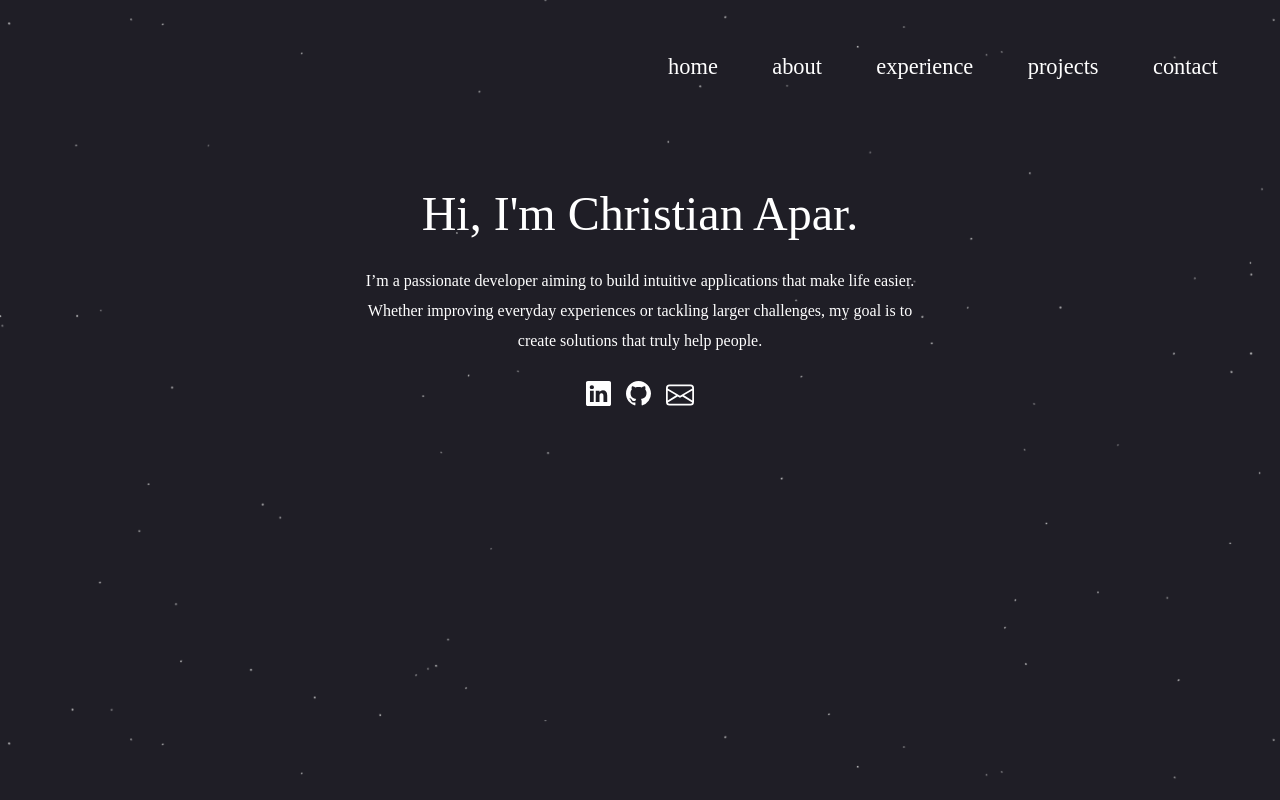
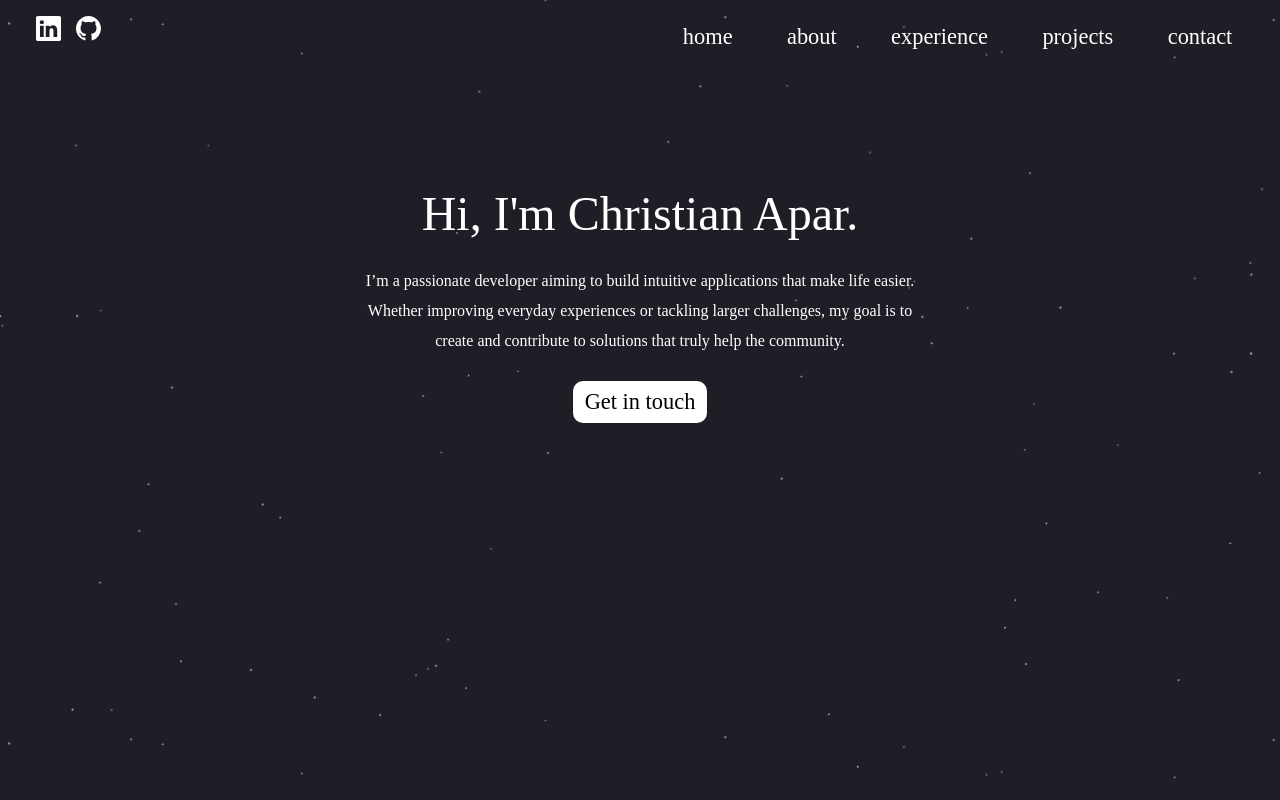
Before and after one commit to cjapar2/portfolio-astro, an Astro site: page / in a window 1280 px wide. Built offline with nearby package versions, Linux system fonts and the light colour scheme; Astro itself is replaced by a stand-in of ours; a web font is replaced by a local one.

Commit message:
Moved icon tray to top left. Edited About.astro text. Added resume section (WIP).

```diff
--- a/src/components/About.astro
+++ b/src/components/About.astro
@@ -1,28 +1,18 @@
 <div id="about">
   <h2>About Me</h2>
   <p>
-    In 2019, I started pursuing my Bachelor’s degree for computer science at
-    U.C. Santa Cruz. I admit I wasn’t sure where to take my career at first. I
-    was a “late bloomer” in my class. I met people who already an eye for a
-    certain field, but I was still figuring myself out, even two years later.<br
-    /><br />
-
-    In 2022, I enrolled into a Full Stack Applications class, which is where my
-    interest in web development began. I picked up HTML/CSS and JavaScript quick
-    and I came to love building web apps from the ground up. I never realized
-    the intricacies of how websites create various design elements and
-    interactions. I enjoyed every moment of developing each of my assignments
-    and this made me realize that I wanted to be a web developer.<br /><br />
-
-    After graduating in 2023, I started working as a computer technician, and on
-    the side, I developed a variety of projects. However, I wanted to work on a
-    project on a larger scale. That’s when I was introduced to Develop for Good,
-    an organization that allows students and new grads to volunteer creating
-    applications for non-profit organizations.<br /><br />
-
-    As of writing this, in 2025, me and my team are nearing the end of the
-    development phase of Concordia, an app to help coordinate organizations in
-    the Dominican Republic to provide aid to multiple impoverished communities.
+    I began my Computer Science degree at UC Santa Cruz in 2019 without a clear
+    career direction. That changed in 2022 when I took a Full Stack Applications
+    course, where I quickly picked up HTML, CSS, and JavaScript, and discovered
+    a passion for building web apps. After graduating in 2023, I worked as a
+    computer technician while developing side projects. Seeking larger impact, I
+    joined Develop for Good, where I collaborated with a team to develop
+    Concordia—an app coordinating aid efforts in the Dominican Republic.
+    <br></br>
+    Wanting to work on mission-driven, cutting-edge projects, I moved on to Tesla, where
+    I currently work as an AP Engineer on the Optimus team.
+    Supporting the development of autonomous robotics aligns with my passion for
+    creating technology that solves meaningful, global challenges.
   </p>
 </div>
 
--- a/src/components/HorizontalNavBar.astro
+++ b/src/components/HorizontalNavBar.astro
@@ -1,25 +1,93 @@
-<nav id="navbar">
+<div id="navbar">
+  <nav id="icon-tray">
+    <a href="https://www.linkedin.com/in/cj-apar/" target="_blank">
+      <svg
+        id="icon"
+        xmlns="http://www.w3.org/2000/svg"
+        width="25"
+        height="25"
+        fill="white"
+        class="bi bi-linkedin"
+        viewBox="0 0 16 16"
+      >
+        <path
+          d="M0 1.146C0 .513.526 0 1.175 0h13.65C15.474 0 16 .513 16 1.146v13.708c0 .633-.526 1.146-1.175 1.146H1.175C.526 16 0 15.487 0 14.854zm4.943 12.248V6.169H2.542v7.225zm-1.2-8.212c.837 0 1.358-.554 1.358-1.248-.015-.709-.52-1.248-1.342-1.248S2.4 3.226 2.4 3.934c0 .694.521 1.248 1.327 1.248zm4.908 8.212V9.359c0-.216.016-.432.08-.586.173-.431.568-.878 1.232-.878.869 0 1.216.662 1.216 1.634v3.865h2.401V9.25c0-2.22-1.184-3.252-2.764-3.252-1.274 0-1.845.7-2.165 1.193v.025h-.016l.016-.025V6.169h-2.4c.03.678 0 7.225 0 7.225z"
+        ></path>
+      </svg>
+    </a>
+    <a href="https://www.github.com/cjapar2/" target="_blank">
+      <svg
+        id="icon"
+        xmlns="http://www.w3.org/2000/svg"
+        width="25"
+        height="25"
+        fill="white"
+        class="bi bi-github"
+        viewBox="0 0 16 16"
+      >
+        <path
+          d="M8 0C3.58 0 0 3.58 0 8c0 3.54 2.29 6.53 5.47 7.59.4.07.55-.17.55-.38 0-.19-.01-.82-.01-1.49-2.01.37-2.53-.49-2.69-.94-.09-.23-.48-.94-.82-1.13-.28-.15-.68-.52-.01-.53.63-.01 1.08.58 1.23.82.72 1.21 1.87.87 2.33.66.07-.52.28-.87.51-1.07-1.78-.2-3.64-.89-3.64-3.95 0-.87.31-1.59.82-2.15-.08-.2-.36-1.02.08-2.12 0 0 .67-.21 2.2.82.64-.18 1.32-.27 2-.27s1.36.09 2 .27c1.53-1.04 2.2-.82 2.2-.82.44 1.1.16 1.92.08 2.12.51.56.82 1.27.82 2.15 0 3.07-1.87 3.75-3.65 3.95.29.25.54.73.54 1.48 0 1.07-.01 1.93-.01 2.2 0 .21.15.46.55.38A8.01 8.01 0 0 0 16 8c0-4.42-3.58-8-8-8"
+        ></path>
+      </svg>
+    </a>
+  </nav>
+  <nav id="text-tray">
     <a id="nav-item" href="#hero"> home </a>
     <a id="nav-item" href="#about"> about </a>
     <a id="nav-item" href="#timeline"> experience</a>
     <a id="nav-item" href="#projects"> projects </a>
     <a id="nav-item" href="#contact"> contact </a>
   </nav>
+</div>
 
 <style>
   #navbar {
+    position: absolute;
+    top: 0%;
+    width: 100vw;
+    padding: 1rem;
+  }
+  /* #navbar {
+    background-color: blue;
     position: absolute;
     display: flex;
     flex-direction: row;
     gap: 2rem;
     top: 5%;
     right: 4%;
+  } */
+
+  #icon-tray {
+    position: absolute;
+    left: 4%;
+    display: flex;
+    flex-direction: row;
+    gap: 15px;
+  }
+
+  #icon {
+    fill: white;
+    /* border-bottom: 1px solid white; */
+  }
+
+#icon:hover {
+  fill: rgb(179, 165, 165);
+}
+
+
+  #text-tray {
+    position: absolute;
+    right: 4%;
+    display: flex;
+    flex-direction: row;
+    gap: 2rem;
   }
 
   #nav-item {
     padding: 0.5rem 0.7rem;
-    border-radius: 15px;
+    border-radius: 10px;
     text-decoration: none;
+    transition: background-color 0.2s ease-in-out;
     color: white;
     font-family: "Kodchasan", serif;
     font-size: 1.4rem;
--- a/src/pages/index.astro
+++ b/src/pages/index.astro
@@ -20,58 +20,14 @@ const projects = await getCollection("projects");
     <HorizontalNavbar />
     <!-- <VerticalNavBar /> -->
     <div id="hero-items">
-      <!-- <VerticalNavBar /> -->
       <h1>Hi, I'm Christian Apar.</h1>
       <h2>
         I’m a passionate developer aiming to build intuitive applications that
         make life easier. Whether improving everyday experiences or tackling
-        larger challenges, my goal is to create solutions that truly help
-        people.
+        larger challenges, my goal is to create and contribute to solutions that
+        truly help the community.
       </h2>
-      <div id="hero-icons">
-        <a href="https://www.linkedin.com/in/cj-apar/" target="_blank">
-          <svg
-            xmlns="http://www.w3.org/2000/svg"
-            width="25"
-            height="25"
-            fill="white"
-            class="bi bi-linkedin"
-            viewBox="0 0 16 16"
-          >
-            <path
-              d="M0 1.146C0 .513.526 0 1.175 0h13.65C15.474 0 16 .513 16 1.146v13.708c0 .633-.526 1.146-1.175 1.146H1.175C.526 16 0 15.487 0 14.854zm4.943 12.248V6.169H2.542v7.225zm-1.2-8.212c.837 0 1.358-.554 1.358-1.248-.015-.709-.52-1.248-1.342-1.248S2.4 3.226 2.4 3.934c0 .694.521 1.248 1.327 1.248zm4.908 8.212V9.359c0-.216.016-.432.08-.586.173-.431.568-.878 1.232-.878.869 0 1.216.662 1.216 1.634v3.865h2.401V9.25c0-2.22-1.184-3.252-2.764-3.252-1.274 0-1.845.7-2.165 1.193v.025h-.016l.016-.025V6.169h-2.4c.03.678 0 7.225 0 7.225z"
-            ></path>
-          </svg>
-        </a>
-        <a href="https://www.github.com/cjapar2/" target="_blank">
-          <svg
-            xmlns="http://www.w3.org/2000/svg"
-            width="25"
-            height="25"
-            fill="white"
-            class="bi bi-github"
-            viewBox="0 0 16 16"
-          >
-            <path
-              d="M8 0C3.58 0 0 3.58 0 8c0 3.54 2.29 6.53 5.47 7.59.4.07.55-.17.55-.38 0-.19-.01-.82-.01-1.49-2.01.37-2.53-.49-2.69-.94-.09-.23-.48-.94-.82-1.13-.28-.15-.68-.52-.01-.53.63-.01 1.08.58 1.23.82.72 1.21 1.87.87 2.33.66.07-.52.28-.87.51-1.07-1.78-.2-3.64-.89-3.64-3.95 0-.87.31-1.59.82-2.15-.08-.2-.36-1.02.08-2.12 0 0 .67-.21 2.2.82.64-.18 1.32-.27 2-.27s1.36.09 2 .27c1.53-1.04 2.2-.82 2.2-.82.44 1.1.16 1.92.08 2.12.51.56.82 1.27.82 2.15 0 3.07-1.87 3.75-3.65 3.95.29.25.54.73.54 1.48 0 1.07-.01 1.93-.01 2.2 0 .21.15.46.55.38A8.01 8.01 0 0 0 16 8c0-4.42-3.58-8-8-8"
-            ></path>
-          </svg>
-        </a>
-        <a>
-          <svg
-            xmlns="http://www.w3.org/2000/svg"
-            width="28"
-            height="28"
-            fill="white"
-            class="bi bi-envelope"
-            viewBox="0 0 16 16"
-          >
-            <path
-              d="M0 4a2 2 0 0 1 2-2h12a2 2 0 0 1 2 2v8a2 2 0 0 1-2 2H2a2 2 0 0 1-2-2zm2-1a1 1 0 0 0-1 1v.217l7 4.2 7-4.2V4a1 1 0 0 0-1-1zm13 2.383-4.708 2.825L15 11.105zm-.034 6.876-5.64-3.471L8 9.583l-1.326-.795-5.64 3.47A1 1 0 0 0 2 13h12a1 1 0 0 0 .966-.741M1 11.105l4.708-2.897L1 5.383z"
-            ></path>
-          </svg>
-        </a>
-      </div>
+      <div id="contact-btn">Get in touch</div>
     </div>
     <!-- <Cloud top="10%" animationDuration="50s" isInitial="true" />
     <Cloud top="30%" animationDuration="45s" isInitial="true" />
@@ -105,6 +61,9 @@ const projects = await getCollection("projects");
       <ProjectsList projects={projects} />
     </div>
   </section>
+  <section id="resume">
+    <iframe src="../content/resume.pdf"  width="100%" height="600px" style="border: none;"></iframe>
+  </section>
 </Layout>
 
 <style>
@@ -134,11 +93,23 @@ const projects = await getCollection("projects");
     z-index: 2;
   }
 
-  #hero-icons {
-    display: flex;
-    flex-direction: row;
-    gap: 15px;
-    z-index: 2;
+  #contact-btn {
+    padding: 0.5rem 0.7rem;
+    border-radius: 10px;
+    text-decoration: none;
+    background-color: white;
+    color: black;
+    font-family: "Kodchasan", serif;
+    font-size: 1.4rem;
+    font-weight: 400;
+    transition: background-color 0.2s ease-in-out;
+  }
+
+  #contact-btn:hover {
+    cursor: pointer;
+    border: 2px solid white;
+    background-color: transparent;
+    color: white;
   }
 
   h1,
```
Also changed, not shown: 1 other file. Lines whose indentation alone changed are shown as unchanged.
